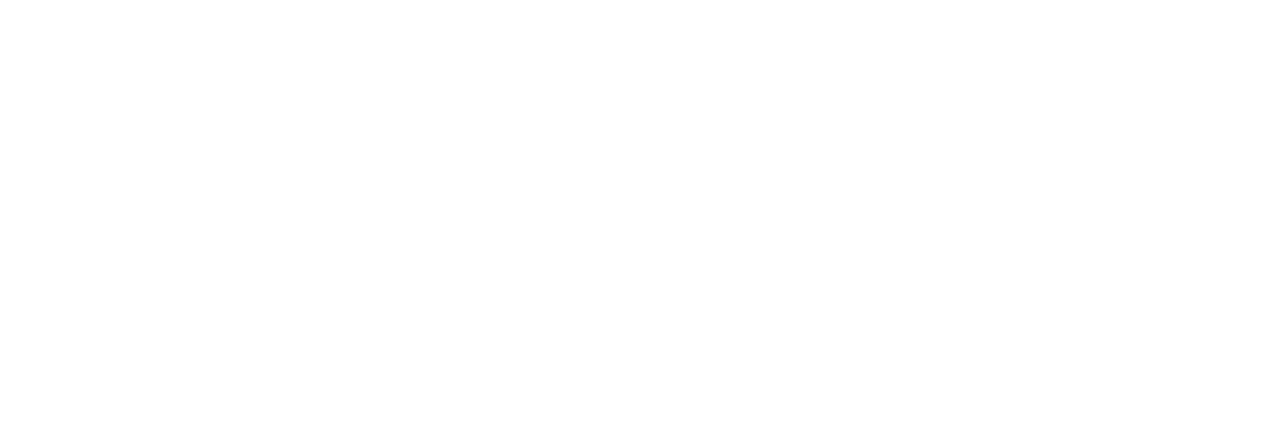
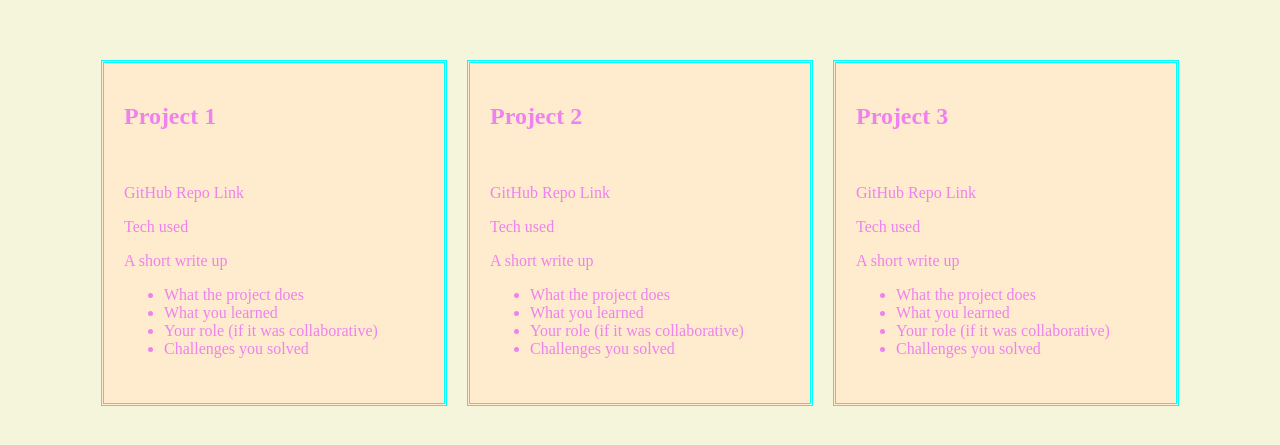
Before and after one commit to malinranden/react-first, a React (Vite) app: page / in a window 1280 px wide. Shown: the part 175-620 px from the top of the page. Built offline with nearby package versions, Linux system fonts and the light colour scheme.

Commit message:
adding basics stucture

```diff
--- a/src/App.jsx
+++ b/src/App.jsx
@@ -1,6 +1,28 @@
-
+import Project from "./components/Project.jsx";
 
 function App() {
+  return (
+    <>
+      <Project
+        title = "Project 1"
+        link = "GitHub Repo Link"
+        techUsed = "Tech used"
+        shortWriteUp = "A short write up"
+      ></Project>
+      <Project
+        title = "Project 2"
+        link = "GitHub Repo Link"
+        techUsed = "Tech used"
+        shortWriteUp = "A short write up"
+      />
+      <Project
+        title = "Project 3"
+        link = "GitHub Repo Link"
+        techUsed = "Tech used"
+        shortWriteUp = "A short write up"
+      />
+    </>
+  )
 }
 
 export default App
--- /dev/null
+++ b/src/components/Project.css
@@ -0,0 +1,20 @@
+
+.projectDiv {
+    color: violet;
+    background-color: blanchedalmond;
+    max-width: 300px;
+    width: 100%;
+    height: 300px;
+    border-style: double;
+    border: 2;
+    border-color: aqua;
+    margin: 10px;
+    padding: 20px;
+}
+
+/* .projectTitle {
+
+}
+.projectText {
+
+} */
--- /dev/null
+++ b/src/components/Project.jsx
@@ -0,0 +1,21 @@
+import "./Project.css"; // both with and without semicolon works
+// here u import f.ex images
+function Project(props) {
+    return (
+        <div className="projectDiv">
+            <h2 className="projectTitle">{props.title}</h2>
+            <img src="" alt="" />
+            <p className="projectText">{props.link}</p>
+            <p className="projectText">{props.techUsed}</p>
+            <p className="projectText">{props.shortWriteUp}
+                <ul>
+                    <li>What the project does</li>
+                    <li>What you learned</li>
+                    <li>Your role (if it was collaborative)</li>
+                    <li>Challenges you solved</li>
+                </ul>
+            </p>
+        </div>
+    )
+}
+export default Project;
--- a/src/index.css
+++ b/src/index.css
@@ -0,0 +1,18 @@
+body {
+    background-color: beige;
+    display: flex;
+    /* max-width: 1200px;
+    width: 100%;
+    min-height: 100vh; */
+    justify-content: center;
+    align-items: center;
+}
+
+#root {
+    display: flex;
+    justify-content: center;
+    align-items: center;
+    max-width: 1200px;
+    width: 100%;
+    min-height: 100vh;
+}
```
